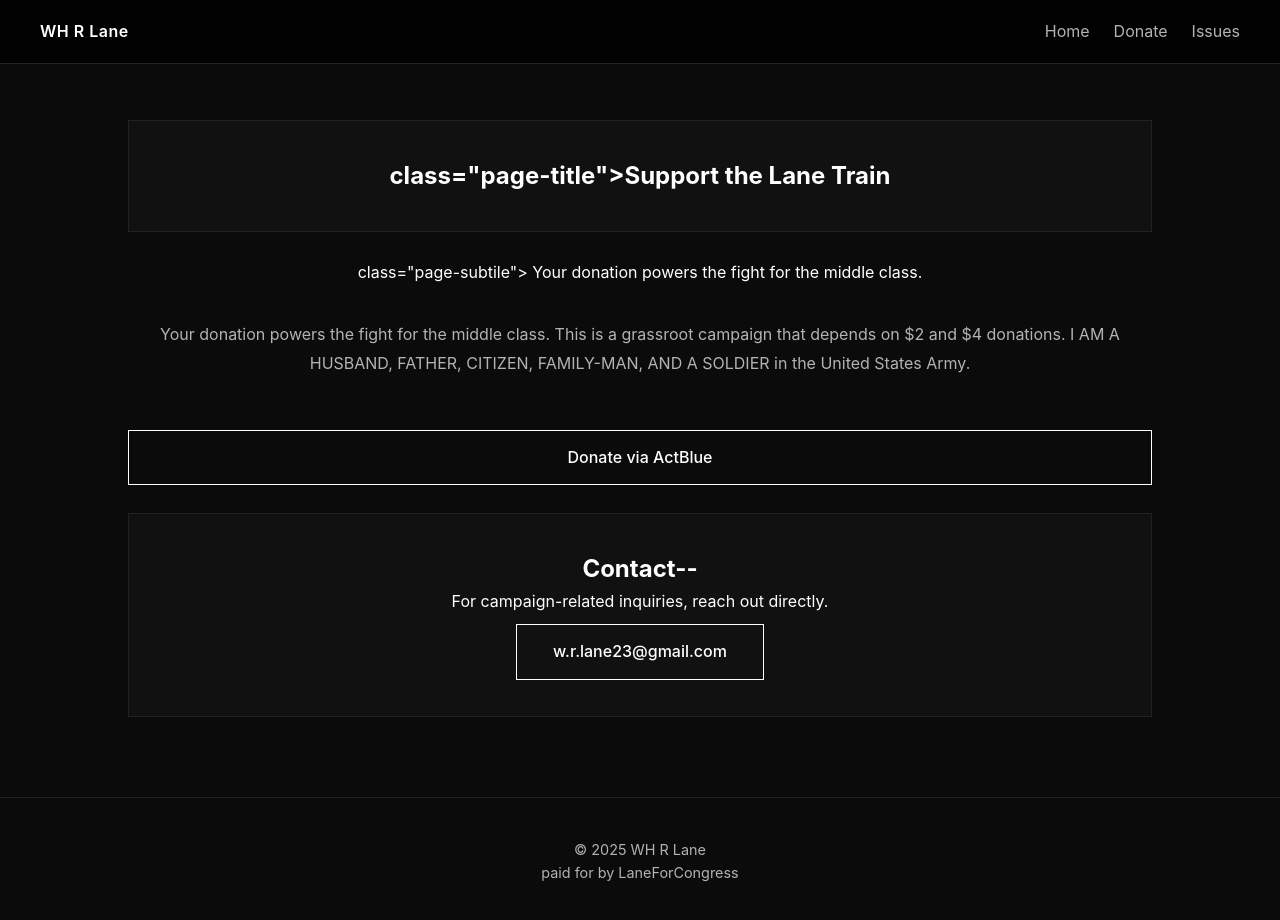
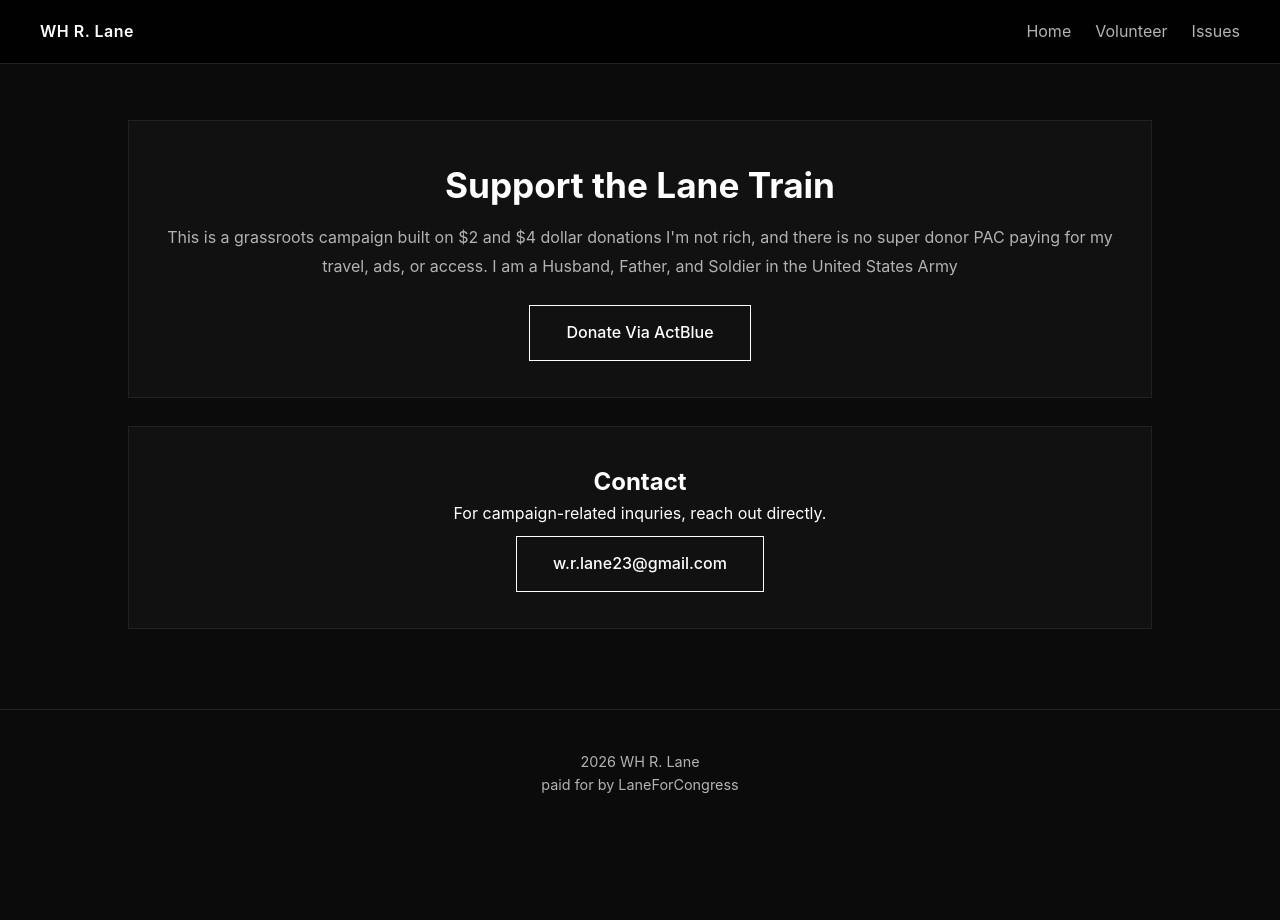
Before and after one commit to 156-box/Zero, a plain HTML site: page donate.html in a window 1280 px wide. After the commit the page ends 836 px from the top, so only its background shows below. Drawn offline with Linux system fonts and the light colour scheme.

Commit message:
updated the consolidated paged

```diff
--- a/donate.html
+++ b/donate.html
@@ -1,93 +1,63 @@
 <!DOCTYPE html>
 <html lang="en">
   <head>
-  <!-- BASIC META + SECURITY -->
-  <meta charset="UTF-8">
-  <meta name="viewport" content="width=device-width, initial-scale=1.0">
-  <title> Support | WH R. Lane </title>
+    <!-- Basic Meta Security-->
+     <meta charset="UTF-8" />
+     <meta name="viewport" content="width=device-width, initial-scale=1.0" />
+     <title>Support | WH R. Lane</title>
+     <!--Best effort Security layer-->
+     <meta http-equiv="X-Frame-Options" content="DENY" />
 
-  <!-- Prevent framing -->
-  <!--    "meta http-equiv="X-Frame-Options" content="DENY" ( run this when site is live)-->
-
-  <!-- Shared site styles -->
-   <meta http-equiv="X-Frame-Options" content="DENY" />
-  <link rel="stylesheet" href="css/styles.css">
+     <!--Shared site styles-->
+     <link rel="stylesheet" href="css/styles.css" />
   </head>
-
   <body>
-
-  <!-- NAVIGATION (consistent on all pages) -->
+    <!--Navigation-->
     <nav class="nav">
-    <div class="nav-logo">WH R Lane</div>
+      <div class="nav-logo">WH R. Lane</div>
       <ul class="nav-links">
         <li><a href="index.html">Home</a></li>
-      <li><a href="donate.html">Donate</a></li>
+        <li><a href="volunteer.html">Volunteer</a></li>
         <li><a href="issues.html">Issues</a></li>
       </ul>
     </nav>
+    <!--Main Content-->
+    <main class="page" style="text-align: center;">
+    <section class="card">
+    <h1 class="page-title">Support the Lane Train</h1>
+    <p class="bio" style="text-align: center; margin-top: 6px;">
+      This is a grassroots campaign built on $2 and $4 dollar donations
+      I'm not rich, and there is no super donor PAC paying for my travel,
+      ads, or access. I am a Husband, Father, and Soldier in the United States Army
+    </p>
+    <!--Act Blue Place Holder
+    - -->
+    <a href="#"
+    class="btn-primary"
+    style="margin-top: 24px; display: inline-block;"
+    >
+     Donate Via ActBlue
+  </a>
+    </section>
 
-  <!-- MAIN CONTENT -->
-  <main class="page" style="text-align: center;">
-
-    <!-- Page title -->
-    <section class="card">
-      <h1> class="page-title">Support the Lane Train</h1>
-    </section>
-    <p>class="page-subtile">
-      Your donation powers the fight for the middle class.
+    <!--Contact Card-->
+    <section class="card" style="text-align: center;">
+      <h2>Contact</h2>
+      <p class="page-subtile">
+        For campaign-related inquries, reach out directly.
       </p>
-
-    <!-- Explanation text -->
-    <p class="bio" style="text-align: center; margin-top: 6px;">
-      Your donation powers the fight for the middle class.
-      This is a grassroot campaign that depends on $2 and
-      $4 donations. I AM A HUSBAND, FATHER, CITIZEN, FAMILY-MAN,
-      AND A SOLDIER in the United States Army.
-    </p>
-
-    <!-- ACTBLUE BUTTON PLACEHOLDER -->
-    <!--
-      Replace '#' with your ActBlue link when ready
-      Example:
-      href="https://secure.actblue.com/donate/whrlane"
-    -->
-    <a href="#" class="btn-primary" style="margin-top: 24px; display: inline-block;">
-      Donate via ActBlue
-    </a>
-
-    <!-- Optional note for devs -->
-    <!--
-      Steps to wire ActBlue:
-      1. Get your campaign ActBlue link
-      2. Replace the href="#" above
-      3. Keep btn-primary class for consistent style
-  -->
-
-
-  <!--Card 2 Contact-->
-  <section class="card" style="text-align: center;">
-    <h2>Contact--</h2>
-    <p class="page-subtile">
-      For campaign-related inquiries, reach out directly.
-    </p>
+      <!-- Email Button-->
        <a href="mailto:w.r.lane23@gmail.com"
        class="btn-primary"
-    style="margin-top: 10px; display: inline-block;"
+       style="margin-top: 10px; display: inline-block"
        >
         w.r.lane23@gmail.com
       </a>
     </section>
-
-
-
     </main>
-
-  <!-- FOOTER -->
     <footer class="footer">
-    <p>© 2025 WH R Lane<br>
+      <p> 2026 WH R. Lane<br>
       paid for by LaneForCongress</p>
-
     </footer>
-
   </body>
 </html>
```
Lines whose indentation alone changed are shown as unchanged.
